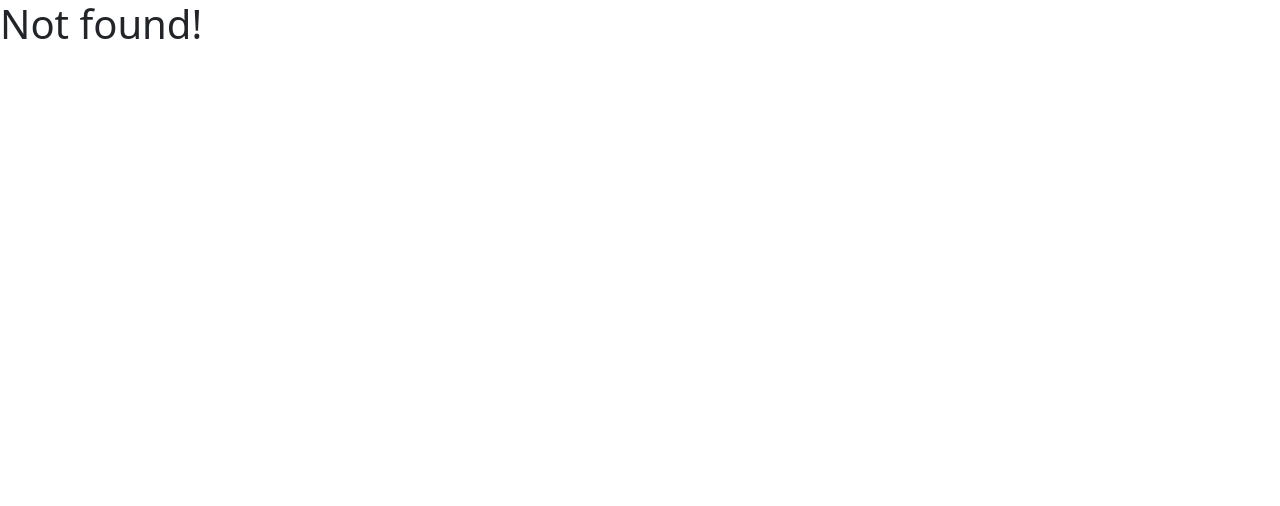
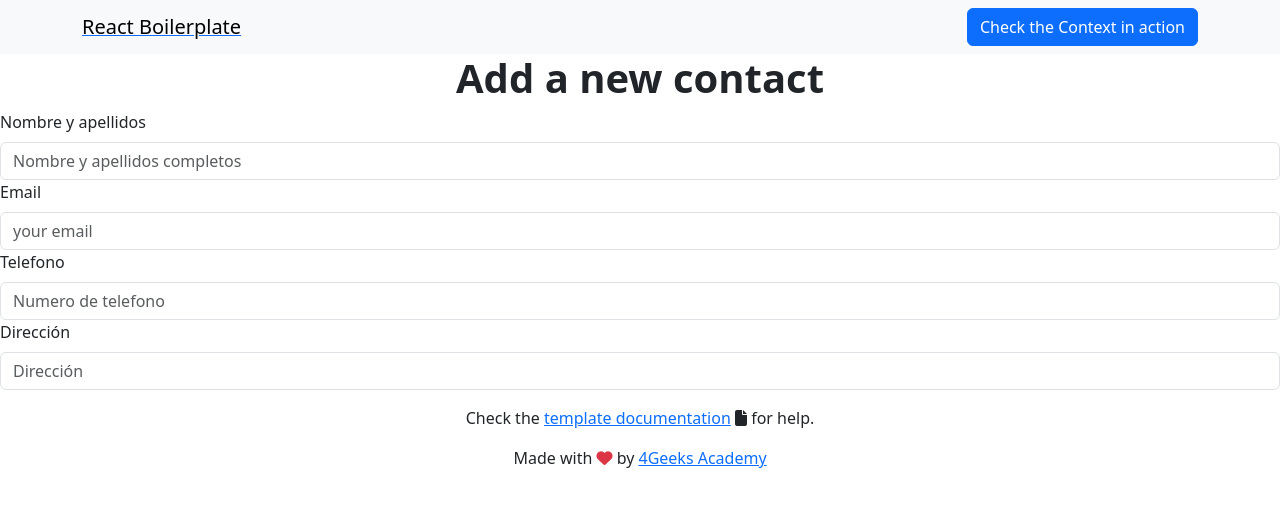
Before and after one commit to 4GeeksAcademy/lista-de-contactos-solrac, a React (Vite) app: page /new/contact in a window 1280 px wide. Before the commit this address had no page. Shown: the top 506 px of the page. Built offline with nearby package versions, Linux system fonts and the light colour scheme.

Commit message:
inicio del proyecto

```diff
--- /dev/null
+++ b/src/pages/ContactCard.jsx
@@ -0,0 +1,10 @@
+export const ContactCard = () =>{
+
+
+    return (
+        <>
+        </>
+    )
+}
+
+// Aquí se hara el modelo de la tarjeta del contacto.
--- /dev/null
+++ b/src/pages/NewContact.jsx
@@ -0,0 +1,60 @@
+import { useState } from "react";
+
+export const NewContact = () => {
+    const [name, setName] = useState("")
+    const [email, setEmail] = useState("")
+    const [phone, setPhone] = useState("")
+    const [address, setAddress] = useState("")
+
+
+    return (
+        <>
+            <div className="registration form">
+                <div className="tittle text-center display-1">
+                    <h1><strong>Add a new contact</strong></h1>
+                </div>
+                <form>
+                    <label className="mb-2" htmlFor="fullname">Nombre y apellidos</label>
+                    <input
+                        className="form-control"
+                        id="fullname"
+                        type="text"
+                        placeholder="Nombre y apellidos completos"
+                        onChange={(e) => { setName(e.target.value) }}
+                        value={name}
+                    />
+                    <label className="mb-2" htmlFor="email">Email</label>
+                    <input
+                        className="form-control"
+                        id="email"
+                        type="email"
+                        placeholder="your email"
+                        onChange={(e) => { setEmail(e.target.value) }}
+                        value={name}
+                    />
+                    <label className="mb-2" htmlFor="phone">Telefono</label>
+                    <input
+                        className="form-control"
+                        id="phone"
+                        type="number"
+                        placeholder="Numero de telefono"
+                        onChange={(e) => { setPhone(e.target.value) }}
+                        value={name}
+                    />
+                    <label className="mb-2" htmlFor="address">Dirección</label>
+                    <input
+                        className="form-control"
+                        id="address"
+                        type="text"
+                        placeholder="Dirección"
+                        onChange={(e) => { setAddress(e.target.value) }}
+                        value={name}
+                    />
+                </form>
+            </div>
+        </>
+    )
+};
+
+
+//Aqui va a ser el formulario para la creacion del contacto.
--- a/src/routes.jsx
+++ b/src/routes.jsx
@@ -9,6 +9,8 @@ import { Layout } from "./pages/Layout";
 import { Home } from "./pages/Home";
 import { Single } from "./pages/Single";
 import { Demo } from "./pages/Demo";
+import { ContactCard } from "./pages/ContactCard";
+import { NewContact } from "./pages/NewContact";
 
 export const router = createBrowserRouter(
     createRoutesFromElements(
@@ -25,6 +27,8 @@ export const router = createBrowserRouter(
         <Route path= "/" element={<Home />} />
         <Route path="/single/:theId" element={ <Single />} />  {/* Dynamic route for single items */}
         <Route path="/demo" element={<Demo />} />
+        <Route path="/contact/card" element={<ContactCard/>} />
+        <Route path="/new/contact" element={<NewContact/>} />
       </Route>
     )
 );
```
Also changed, not shown: 1 other file (tests, documents, lock files or other folders).
